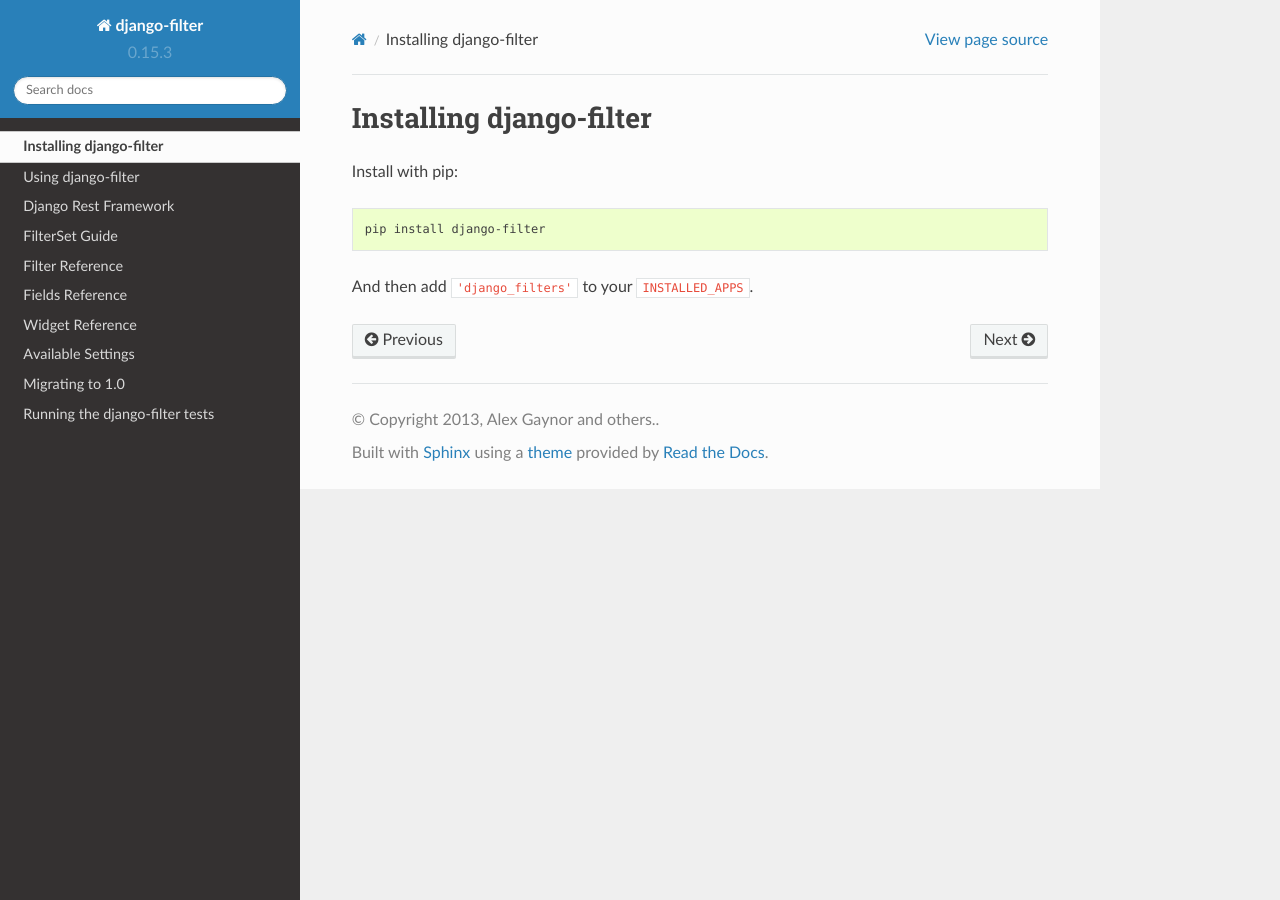
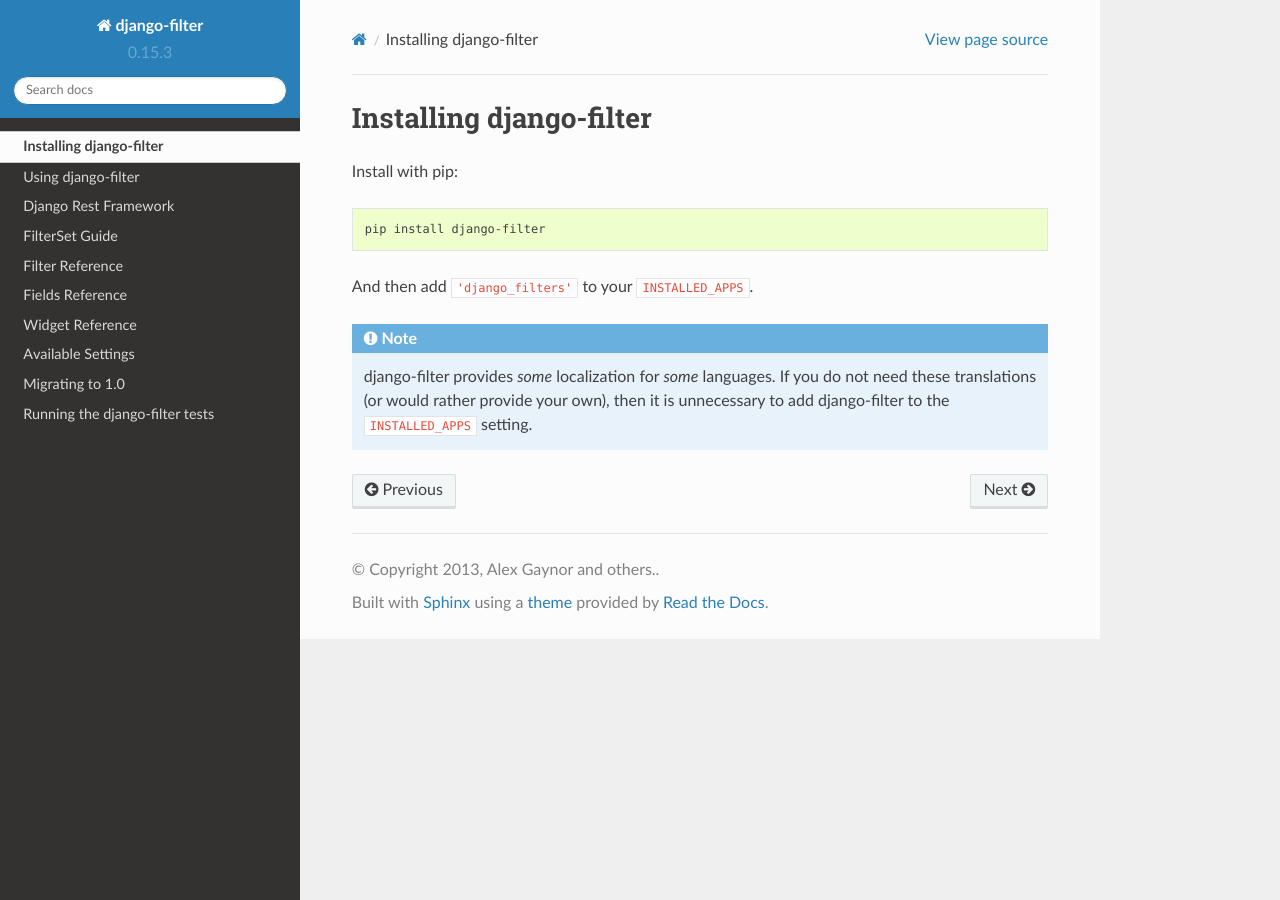
Before and after one commit to carltongibson/django-filter, a Sphinx documentation site: the page built from docs/install.txt, in a window 1280 px wide. Built offline with Sphinx 7.4.7 and the Read the Docs theme 2.0.0, drawn with Linux system fonts in a browser that asks for light colours.

Commit message:
Add install note about localizations

```diff
--- a/docs/install.txt
+++ b/docs/install.txt
@@ -8,3 +8,9 @@
         pip install django-filter
 
 And then add ``'django_filters'`` to your ``INSTALLED_APPS``.
+
+.. note::
+
+    django-filter provides *some* localization for *some* languages. If you do
+    not need these translations (or would rather provide your own), then it is
+    unnecessary to add django-filter to the ``INSTALLED_APPS`` setting.
```
